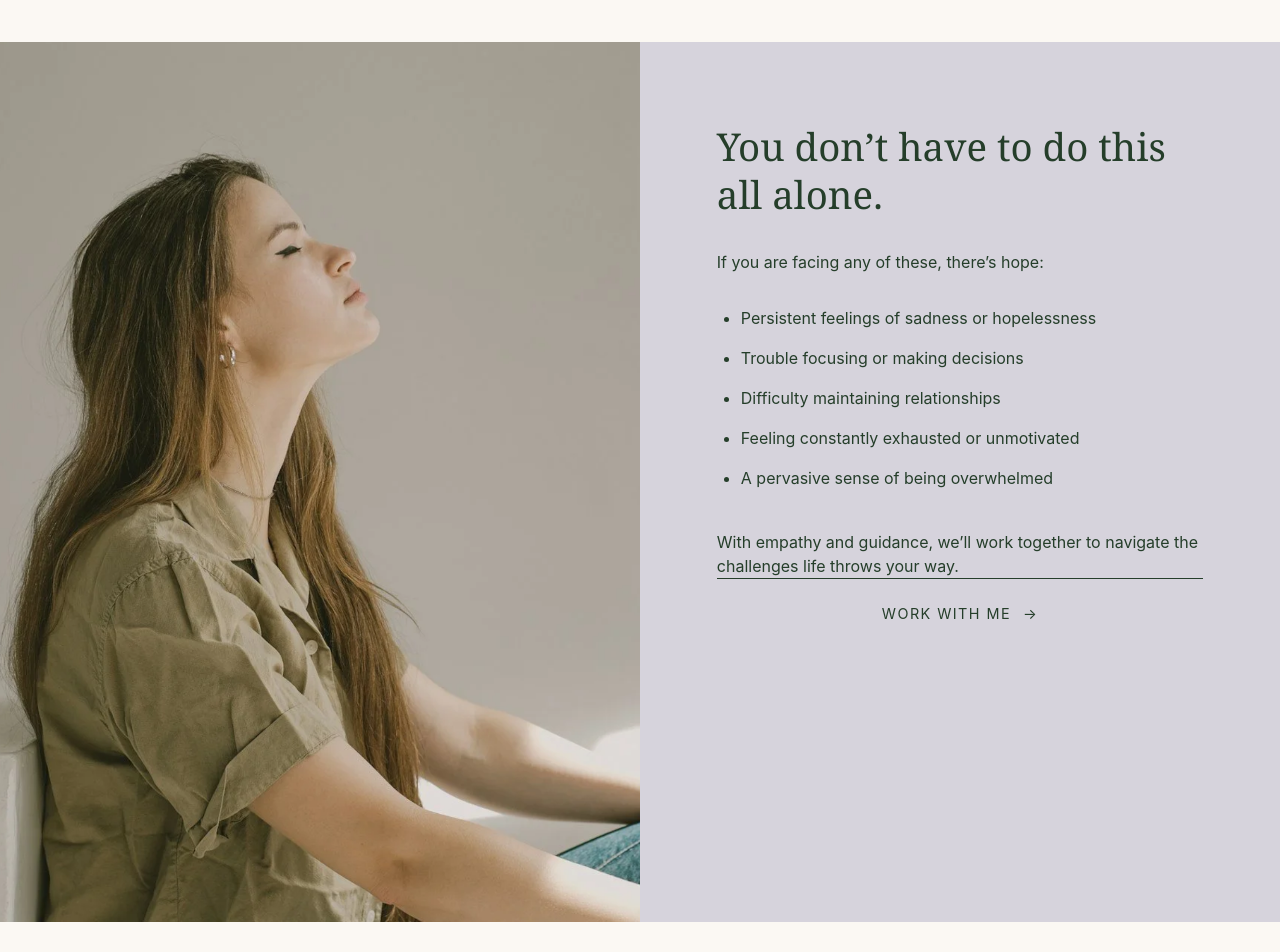
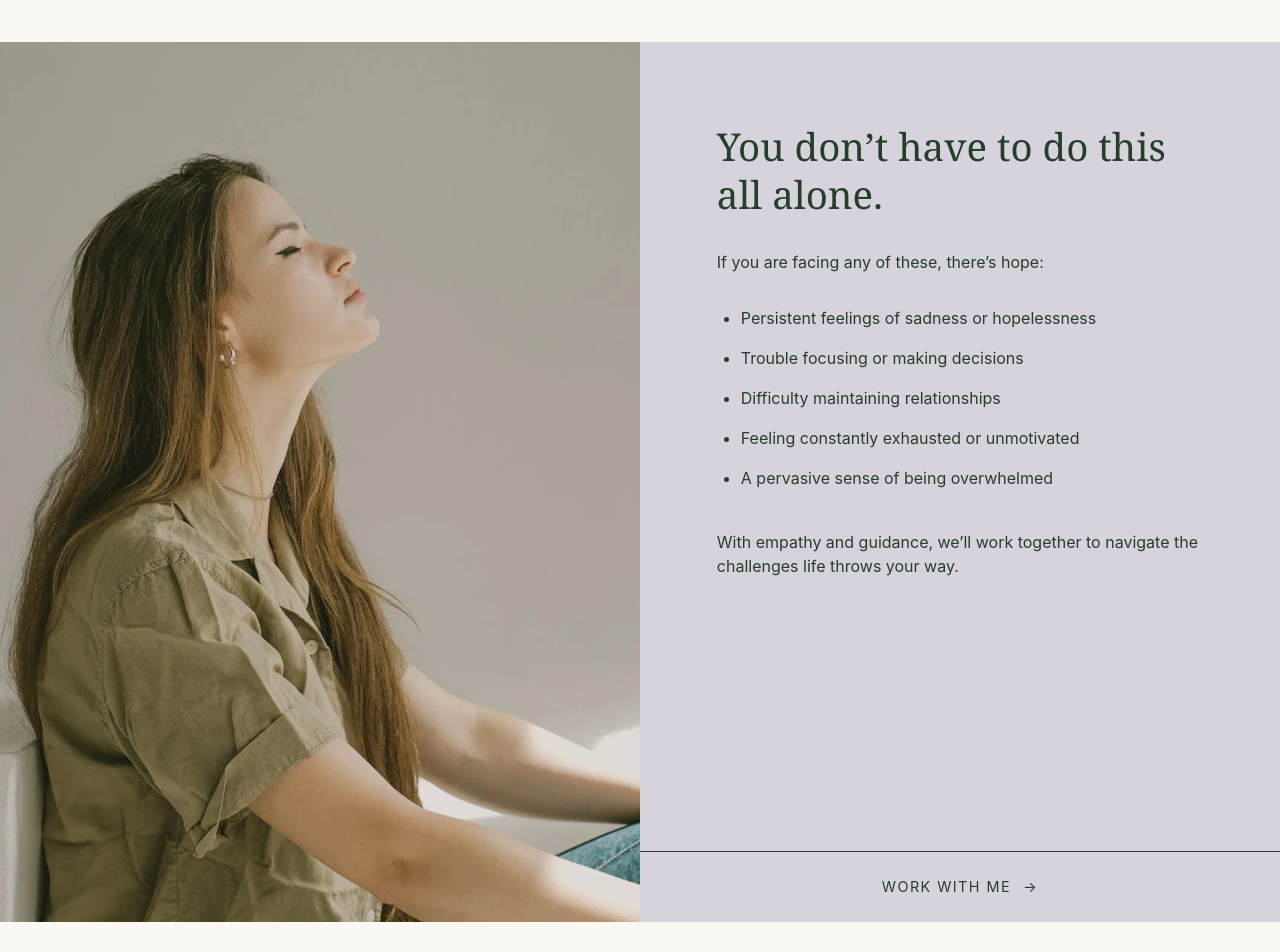
Before and after one commit to jacksyswain/lilca_homepage, a Next.js app: page / in a window 1280 px wide. Shown: the part 2560-3512 px from the top of the page. Built offline with nearby package versions, Linux system fonts and the light colour scheme.

Commit message:
new update

```diff
--- a/app/components/SplitSection.jsx
+++ b/app/components/SplitSection.jsx
@@ -9,12 +9,12 @@ export default function SplitSection() {
     <section className="bg-cream">
       <div className="flex flex-col lg:flex-row min-h-[110vh]">
 
-        {/* LEFT — IMAGE (50vw) */}
+        {/* LEFT — IMAGE */}
         <RevealItem delay={baseDelay}>
           <div
             className="w-full lg:w-[50vw] min-h-[110vh]"
             style={{
-              backgroundImage: "url('/images/split.png')", // replace with your image
+              backgroundImage: "url('/images/split.png')",
               backgroundSize: "cover",
               backgroundPosition: "center",
               backgroundRepeat: "no-repeat",
@@ -22,11 +22,11 @@ export default function SplitSection() {
           />
         </RevealItem>
 
-        {/* RIGHT — CONTENT (50vw) */}
-        <div className="w-full lg:w-[50vw] bg-[#d6d3dc] flex flex-col px-[6vw] py-[10vh]">
+        {/* RIGHT — CONTENT */}
+        <div className="w-full lg:w-[50vw] bg-[#d6d3dc] flex flex-col min-h-[110vh] px-[6vw]">
 
-          {/* CONTENT */}
-          <div>
+          {/* CONTENT AREA (padding only here) */}
+          <div className="pt-[10vh]">
             <RevealItem delay={baseDelay + 0.01}>
               <h2 className="font-serif text-[clamp(2.2rem,3vw,3rem)] mb-[4vh] leading-tight">
                 You don’t have to do this all alone.
@@ -43,19 +43,15 @@ export default function SplitSection() {
               <RevealItem delay={baseDelay + 0.03}>
                 <li>Persistent feelings of sadness or hopelessness</li>
               </RevealItem>
-
               <RevealItem delay={baseDelay + 0.04}>
                 <li>Trouble focusing or making decisions</li>
               </RevealItem>
-
               <RevealItem delay={baseDelay + 0.05}>
                 <li>Difficulty maintaining relationships</li>
               </RevealItem>
-
               <RevealItem delay={baseDelay + 0.06}>
                 <li>Feeling constantly exhausted or unmotivated</li>
               </RevealItem>
-
               <RevealItem delay={baseDelay + 0.07}>
                 <li>A pervasive sense of being overwhelmed</li>
               </RevealItem>
@@ -69,20 +65,17 @@ export default function SplitSection() {
             </RevealItem>
           </div>
 
-          {/* BOTTOM CTA — STICKS TO BOTTOM */}
+          {/* BUTTON — TRUE BOTTOM EDGE */}
+          <div className="mt-auto -mx-[6vw]">
             <RevealItem delay={baseDelay + 0.09}>
               <button
                 className="
-                mt-auto
                   w-full
-
-                flex items-center justify-center
-                gap-3
+                  flex items-center justify-center gap-3
                   border-t border-textDark
                   py-[3vh]
                   text-[clamp(0.9rem,1vw,1rem)]
-                tracking-widest
-                uppercase
+                  tracking-widest uppercase
                   hover:bg-textDark hover:text-cream
                   transition
                 "
@@ -91,6 +84,7 @@ export default function SplitSection() {
                 <span aria-hidden>→</span>
               </button>
             </RevealItem>
+          </div>
 
         </div>
       </div>
```
Lines whose indentation alone changed are shown as unchanged.
